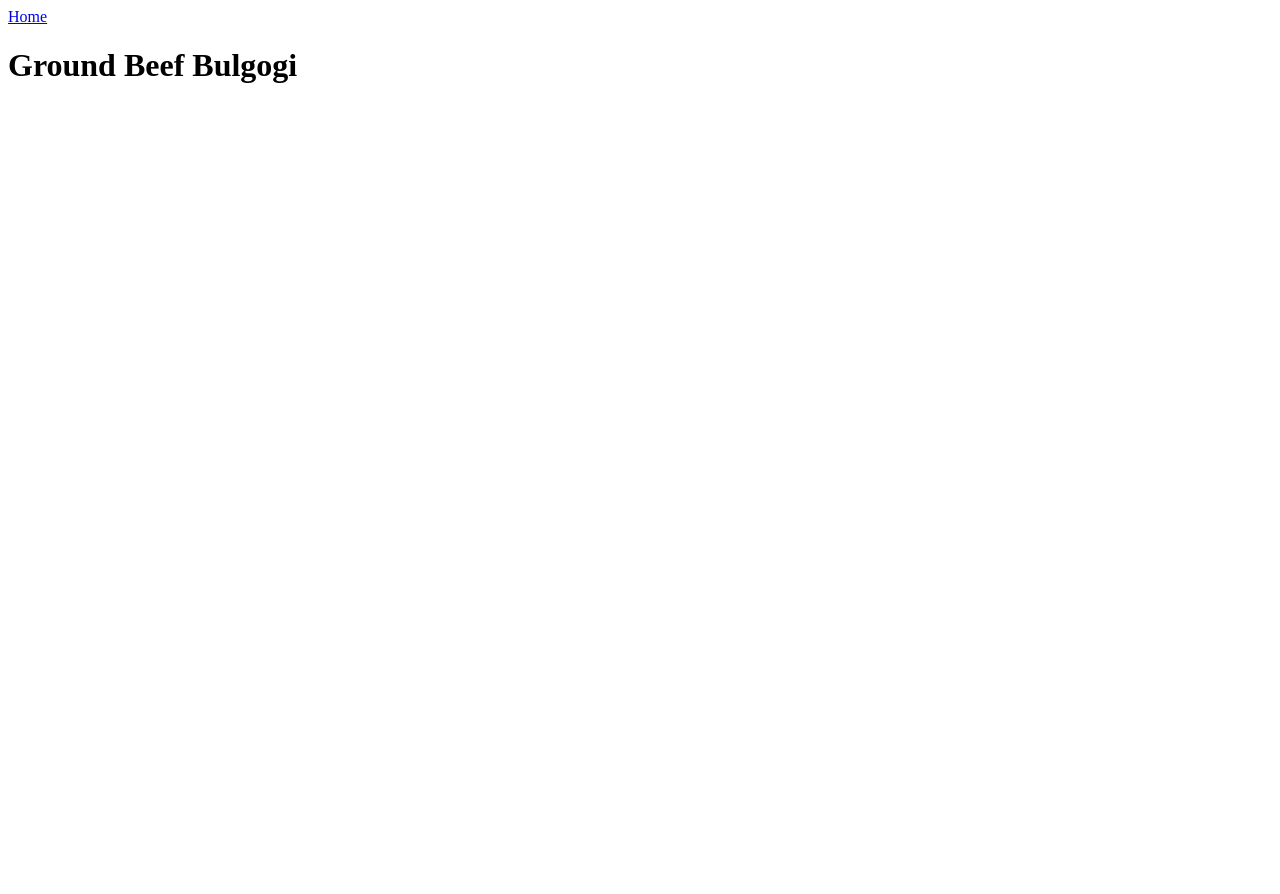
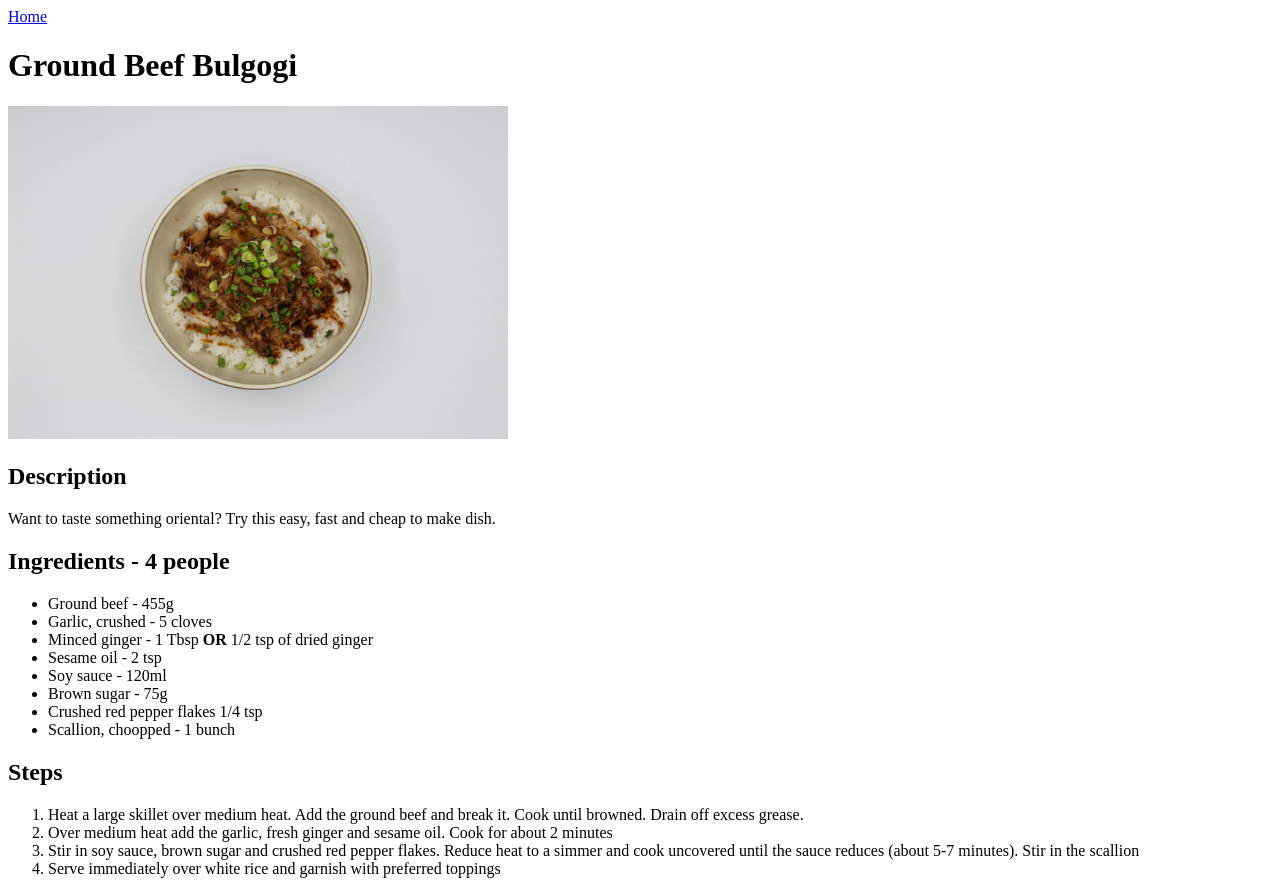
Before and after one commit to CodeMaks360/odin-recipes, a plain HTML site: page recipes/ground-beef-bulgogi.html in a window 1280 px wide. Before the commit the page ends 800 px from the top, so only its background shows below. Drawn offline with Linux system fonts and the light colour scheme.

Commit message:
Add image and details for bulgogi recipe
Add image, description, ingredients and steps for
recipe's page to improve clarity and presentation.
Images are stored separately in images/.

```diff
--- a/recipes/ground-beef-bulgogi.html
+++ b/recipes/ground-beef-bulgogi.html
@@ -7,6 +7,32 @@
 
     <body>
         <a href="../index.html">Home</a>
+
         <h1>Ground Beef Bulgogi</h1>
+
+        <img src="../images/ground-beef-bulgogi.jpg" alt="Finished ground beef bulgogi" width="500">
+
+        <h2>Description</h2>
+        <p>Want to taste something oriental? Try this easy, fast and cheap to make dish.</p>
+
+        <h2>Ingredients - 4 people</h2>
+        <ul>
+            <li>Ground beef - 455g</li>
+            <li>Garlic, crushed - 5 cloves</li>
+            <li>Minced ginger - 1 Tbsp <strong>OR</strong> 1/2 tsp of dried ginger</li>
+            <li>Sesame oil - 2 tsp</li>
+            <li>Soy sauce - 120ml</li>
+            <li>Brown sugar - 75g</li>
+            <li>Crushed red pepper flakes 1/4 tsp</li>
+            <li>Scallion, choopped - 1 bunch</li>
+        </ul>
+
+        <h2>Steps</h2>
+        <ol>
+            <li>Heat a large skillet over medium heat. Add the ground beef and break it. Cook until browned. Drain off excess grease.</li>
+            <li>Over medium heat add the garlic, fresh ginger and sesame oil. Cook for about 2 minutes</li>
+            <li>Stir in soy sauce, brown sugar and crushed red pepper flakes. Reduce heat to a simmer and cook uncovered until the sauce reduces (about 5-7 minutes). Stir in the scallion</li>
+            <li>Serve immediately over white rice and garnish with preferred toppings</li>
+        </ol>
     </body>
 </html>
```
Also changed, not shown: images/ground-beef-bulgogi.jpg (added).
